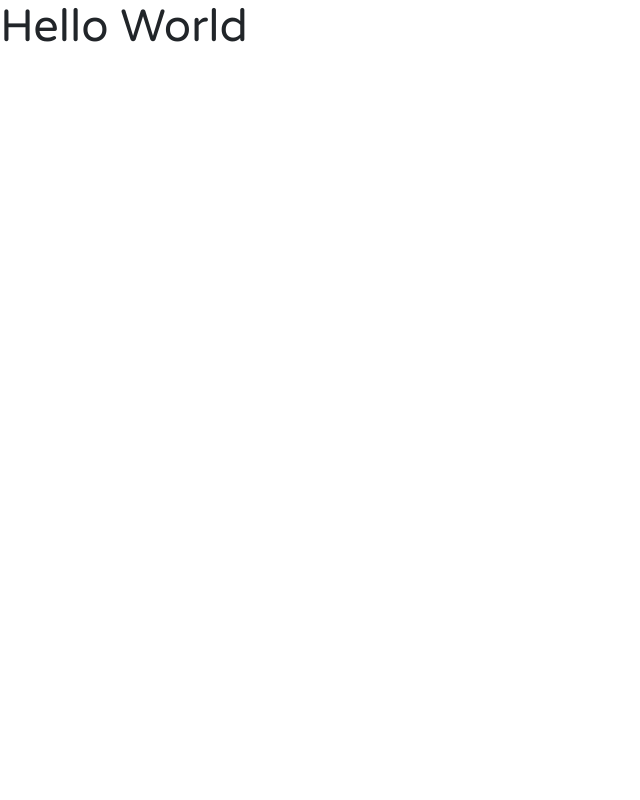
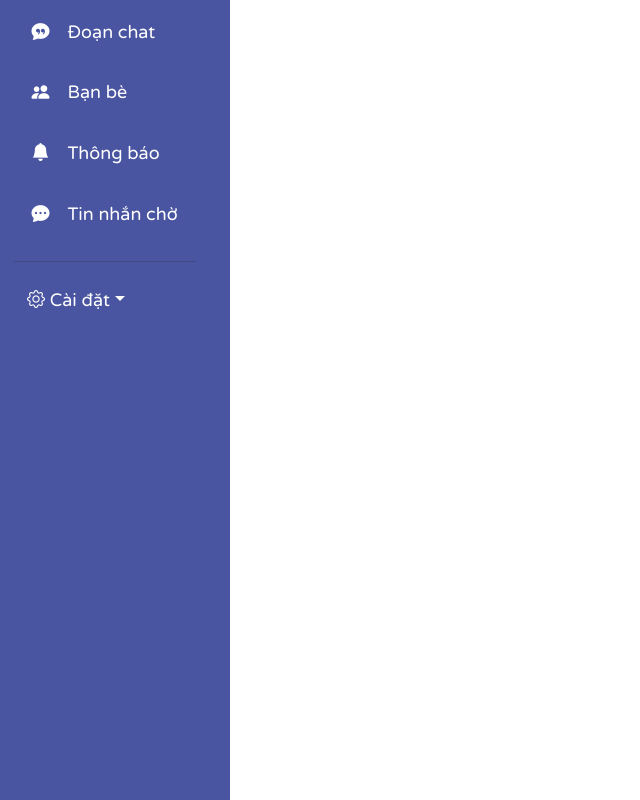
Before and after one commit to itmc-ptit/FrontEnd-ChatApp, a React (Vite) app: page /chat in a window 1280 px wide. Shown: the whole page, without its empty margins (0-640 px from the left). Built offline with nearby package versions, Linux system fonts and the light colour scheme.

Commit message:
sidebar layout

```diff
--- a/index.html
+++ b/index.html
@@ -3,6 +3,7 @@
   <head>
     <meta charset="UTF-8" />
     <link rel="icon" type="image/svg+xml" href="/assets/img/icon.png" />
+    <link rel='stylesheet' href='https://cdn-uicons.flaticon.com/2.1.0/uicons-regular-rounded/css/uicons-regular-rounded.css'>
     <meta name="viewport" content="width=device-width, initial-scale=1.0" />
     <title>Chat with me(CWM)</title>
   </head>
--- a/package.json
+++ b/package.json
@@ -12,6 +12,7 @@
   "dependencies": {
     "@flaticon/flaticon-uicons": "^3.1.0",
     "bootstrap": "^5.3.3",
+    "bootstrap-icons": "^1.11.3",
     "components": "^0.1.0",
     "mdb-react-ui-kit": "^7.2.0",
     "react": "^18.2.0",
--- a/src/Pages/About.jsx
+++ b/src/Pages/About.jsx
@@ -1,3 +1,10 @@
 export default function About() {
-  return <h1>About page</h1>;
+  return(
+    <img
+    src = "https://img.freepik.com/premium-vector/call-center-technical-support-concept-idea-customer-service-clients-support-providing-them-with-valuable-information-vector-flat-illustration_613284-1802.jpg?w=740"
+    alt = "about"
+    className="photo"
+    />
+  );
+
 }
--- a/src/Pages/Messenger.jsx
+++ b/src/Pages/Messenger.jsx
@@ -1,3 +1,84 @@
+import React from 'react'
+import { Container,Row } from "react-bootstrap";
+import "bootstrap/dist/css/bootstrap.min.css";
+import "bootstrap-icons/font/bootstrap-icons.css"
+import "./Sidemenubar.css"
+import "bootstrap/js/dist/dropdown"
+
+function SidebarMenu() {
+  return (
+    <>
+    <Container style={{
+      float:"left",
+      padding:"0",
+      }} >
+      <Row>
+        <div style={{
+        backgroundColor:"#4A55A2",
+        width:"230px"
+      }} className='col-auto col-md-3 min-vh-100 d-flex justify-content-between flex-colum'>
+        <div>
+         <ul
+          class="nav nav-pills flex-column"
+         >
+          <li class="nav-item text-white fs-4 my-1 py-2 py-sm-0">
+            <a href="#" class="nav-link text-white fs-5" aria-current="page">
+            <i class="bi bi-chat-quote-fill"></i>
+            <span className='ms-3 d-none d-sm-inline'>Đoạn chat</span>
+                </a>
+          </li>
+          <li class="nav-item text-white fs-4 my-1 py-2 py-sm-0">
+            <a href="#" class="nav-link text-white fs-5" aria-current="page">
+            <i class="bi bi-people-fill"></i>
+            <span className='ms-3 d-none d-sm-inline'>Bạn bè</span>
+                </a>
+          </li>
+          <li class="nav-item text-white fs-4 my-1 py-2 py-sm-0">
+            <a href="#" class="nav-link text-white fs-5" aria-current="page">
+            <i class="bi bi-bell-fill"></i>
+            <span className='ms-3 d-none d-sm-inline'>Thông báo</span>
+                </a>
+          </li>
+          <li class="nav-item text-white fs-4 my-1 py-2 py-sm-0">
+            <a href="#" class="nav-link text-white fs-5" aria-current="page">
+            <i class="bi bi-chat-dots-fill"></i>
+            <span className='ms-3 d-none d-sm-inline'>Tin nhắn chờ</span>
+                </a>
+          </li>
+          <hr/>
+           <div class="dropdown open">
+          <a
+            class="btn btn-secondary dropdown-toggle text-white fs-9"
+            type="button"
+            id="triggerId"
+            data-bs-toggle="dropdown"
+            aria-expanded="false"
+            style={{
+              backgroundColor:"#4A55A2",
+              border:"0px",
+            }}
+          >
+           <i className='bi bi-gear'></i> Cài đặt
+          </a>
+          <div class="dropdown-menu" aria-labelledby="triggerId">
+            <a class="dropdown-item" href="#">Hồ sơ của bạn</a>
+            <a class="dropdown-item" href="#">Chế độ sáng/tối</a>
+            <a class="dropdown-item" href="#" style={{color:"red"}} >Đăng xuất</a>
+          </div>
+         </div>
+         </ul>
+         </div>
+
+
+        </div>
+      </Row>
+    </Container>
+    </>
+  )
+}
+
 export default function Chat() {
-  return <h1>Hello World</h1>;
+ return (
+  <SidebarMenu/>
+ )
 }
--- /dev/null
+++ b/src/Pages/Sidemenubar.css
@@ -0,0 +1,3 @@
+.nav-pills li a:hover{
+    background-color:#878dbc;
+}
```
Also changed, not shown: 1 other file (tests, documents, lock files or other folders).
